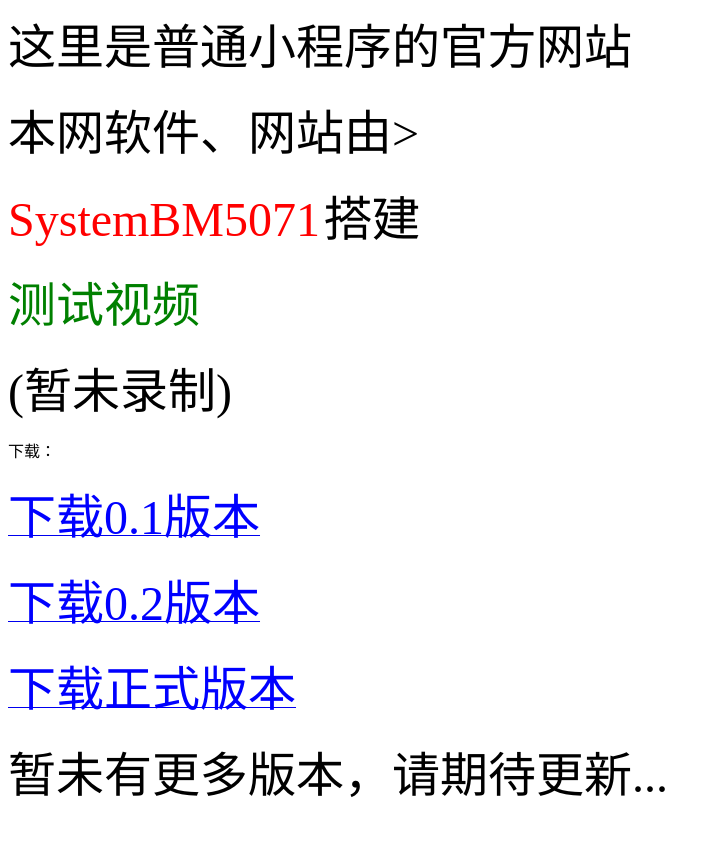
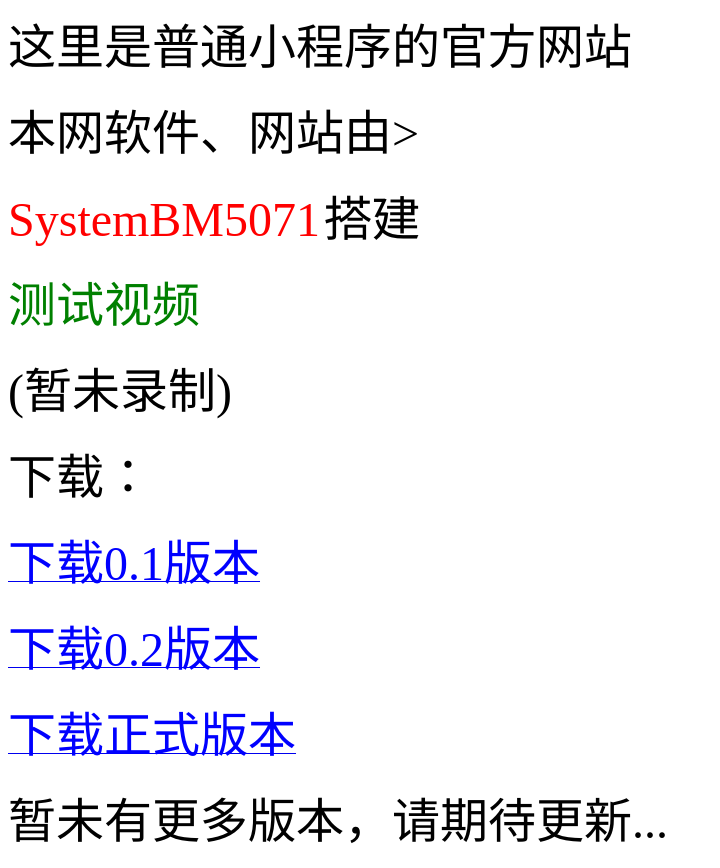
Before and after one commit to ptdxcx/ptdxcx.github.io, a plain HTML site: page index.html in a window 1280 px wide. Shown: the whole page, without its empty margins (0-720 px from the left). Before the commit the page ends 822 px from the top, so only its background shows below. Drawn offline with Linux system fonts and the light colour scheme.

Commit message:
Update index.html2

```diff
--- a/index.html
+++ b/index.html
@@ -6,7 +6,7 @@
   <font size=200>搭建</font>
   <p><font size=250 color=green>测试视频</font></p>
   <font size=200>(暂未录制)</font>
-  <p><font size size=250>下载：</font></p>
+  <p><font size=250>下载：</font></p>
   <p> </p>
   <a href="v0.1.exe" download:"测试版v0.1.exe"><font size=200 color=blue>下载0.1版本</font></a>
   <p> </p>
```
